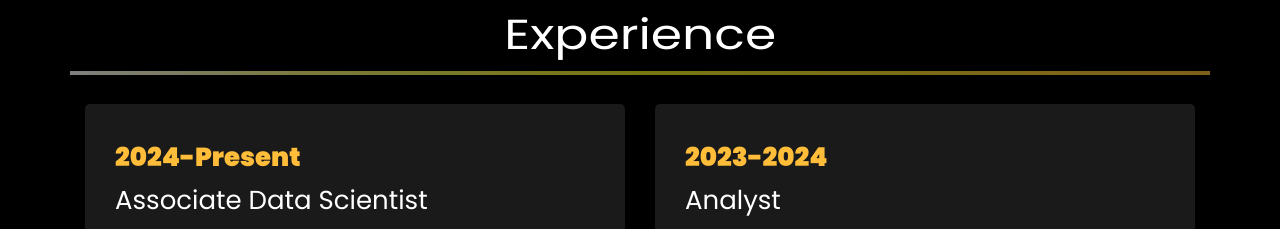
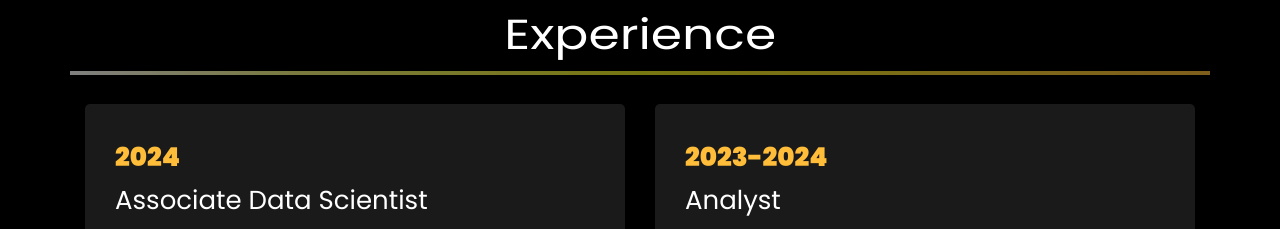
Before and after one commit to DruthyShivakumar13/druthi.github.io, a plain HTML site: page index.html in a window 1280 px wide. Shown: the part 2232-2461 px from the top of the page. Drawn offline with Linux system fonts and the light colour scheme; files whose address does not match are found by name.

Commit message:
timeline updated

```diff
--- a/index.html
+++ b/index.html
@@ -328,7 +328,7 @@
 		<div class="row">
 				<div class="col-md-6">
 					<div class="resume-wrap ftco-animate">
-						<span class="date">2024-Present</span>
+						<span class="date">2024</span>
 						<h2>Associate Data Scientist</h2>
 						<span class="position">iSOCRATES LLC</span>
 						<p class="mt-4">Platform for AI-Driven Marketing and Media Data Analytics
```
